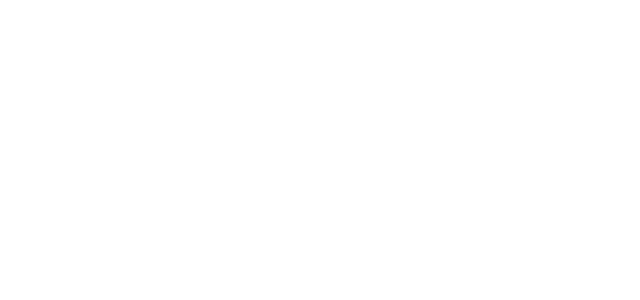
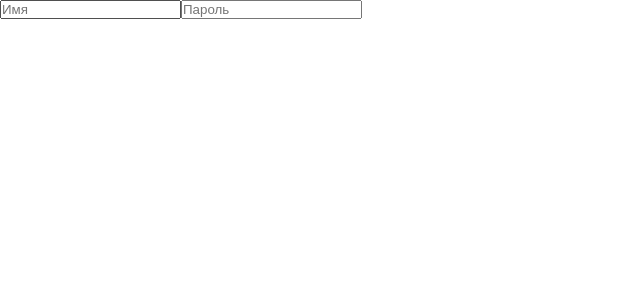
Before and after one commit to Vadim-Matsul/test-hooks, a React (Create React App) app: page / in a window 1280 px wide. Shown: the top 300 px of the page, without its empty margins (0-640 px from the left). Built offline with nearby package versions, Linux system fonts and the light colour scheme.

Commit message:
create useInput hook

```diff
--- a/src/App.js
+++ b/src/App.js
@@ -1,15 +1,23 @@
 import React, { useState } from 'react';
 import './App.css';
+import { useInput } from './hooks/useInput';
 
 function App() {
 
-
-
-
+ const username = useInput ('')
+ const userpass = useInput ('')
+ console.log(username);
 
   return (
     <div className={"App"}>
-
+     <input
+          {...username}
+          type='text'
+          placeholder='Имя'     />
+     <input
+          {...userpass}
+          type='password'
+          placeholder='Пароль'  />
     </div>
   )
 }
--- /dev/null
+++ b/src/hooks/useInput.js
@@ -0,0 +1,17 @@
+import React, { useState } from "react"
+
+
+export const useInput = (initialValue) => {
+
+ const [ value, setValue] = useState (initialValue)
+
+ const onChange = (el) => {
+    setValue ( el.target.value )
+ }
+
+ return {
+    value,
+    onChange
+ }
+
+}
```
